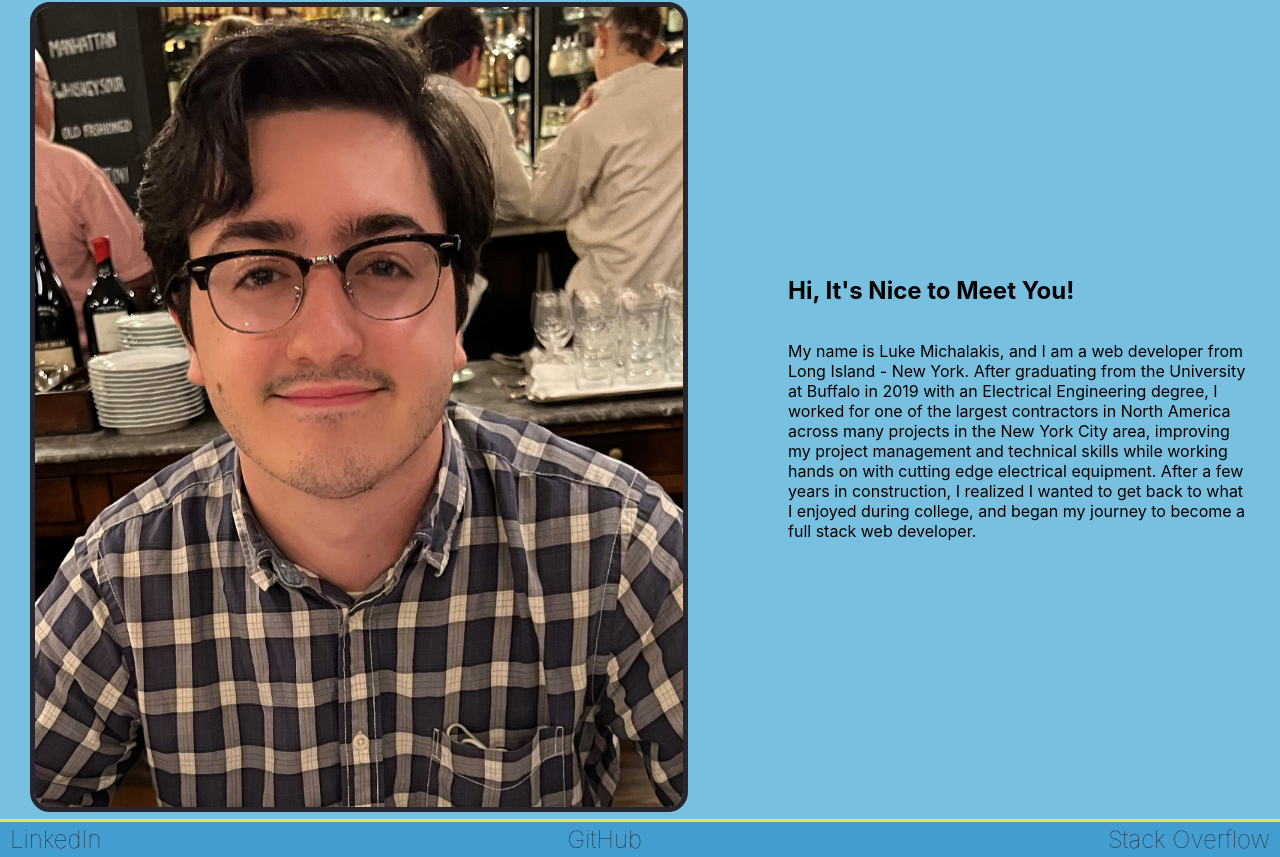
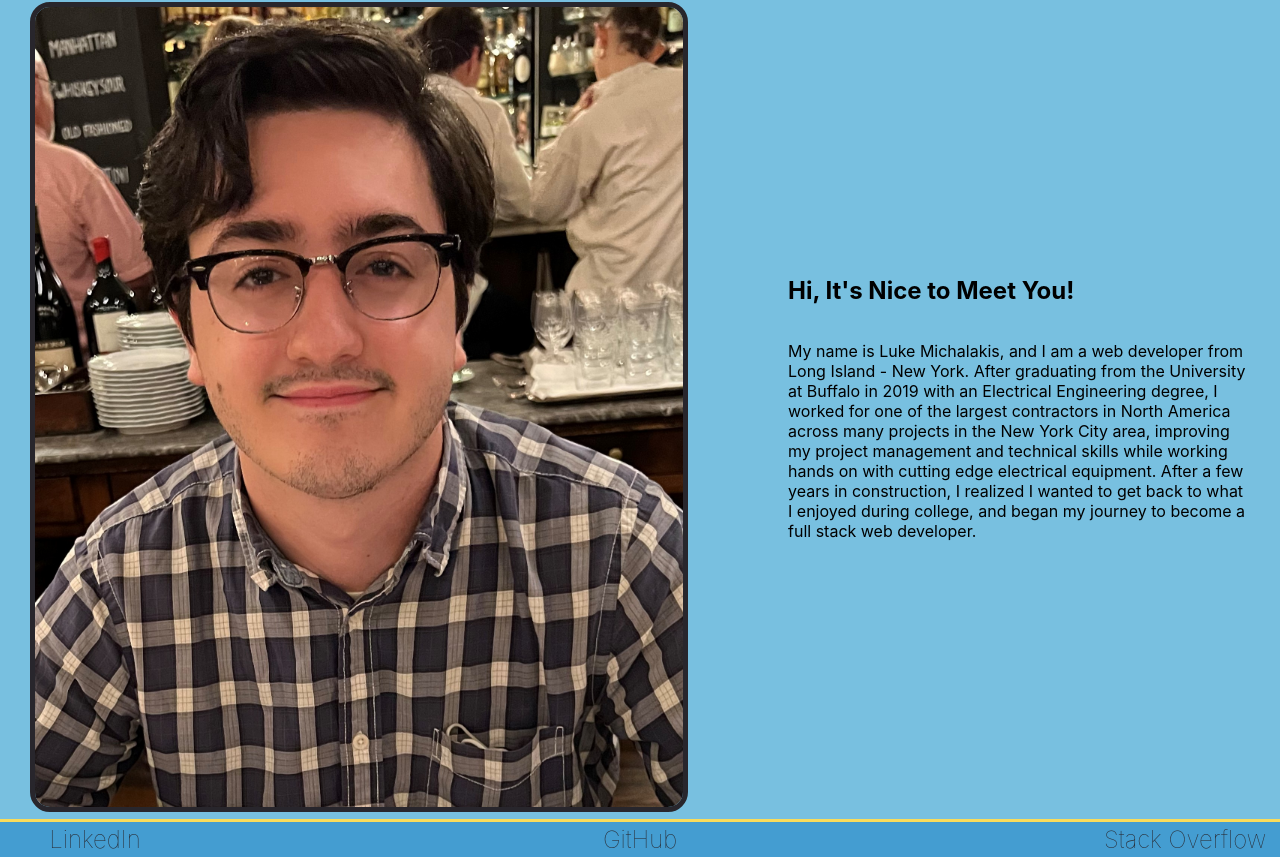
Before and after one commit to michalakisluke/react-portfolio, a React (Create React App) app: page / in a window 1280 px wide. Shown: the part 115-972 px from the top of the page. Built offline with nearby package versions, Linux system fonts and the light colour scheme.

Commit message:
<Fix footer alignment that was bugging me>

```diff
--- a/src/index.css
+++ b/src/index.css
@@ -201,6 +201,8 @@ header h2 {
   font-size: 24px;
   text-decoration: none;
   color: #28262C;
+  width: 170px;
+  text-align: center;
 }
 
 #footer a:hover {
```
